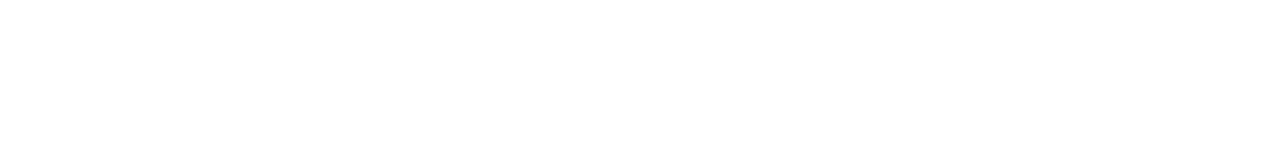
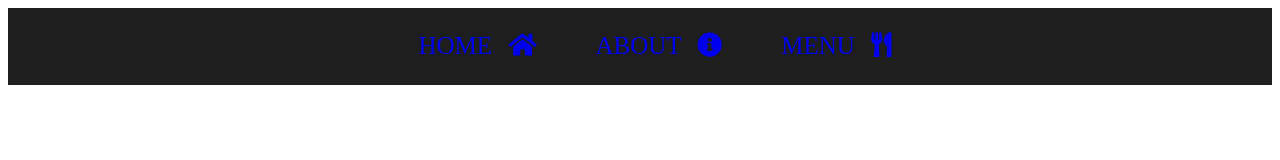
Before and after one commit to aleksanderstoyanov/Restaurant, a plain HTML site: page index.html in a window 1280 px wide. Drawn offline with Linux system fonts and the light colour scheme.

Commit message:
Restaurant navigation (#1)
* Set initial navigation styles and necessary hovers

* Add icons

```diff
--- /dev/null
+++ b/css/navigation.css
@@ -0,0 +1,26 @@
+.restaurant-navigation{
+  background-color: #1e1e1e;
+}
+.restaurant-navigation-items{
+    display: flex;
+    justify-content: center;
+    margin: 0%;
+}
+.restaurant-navigation-item{
+    list-style: none;
+    padding: 2%;
+}
+.restaurant-navigation-item a{
+    text-decoration: none;
+    text-transform: uppercase;
+    font-size: 25px;
+}
+.restaurant-navigation-item a i{
+   margin: 0px 10px 0px 10px;
+}
+/* hover */
+.restaurant-navigation-item a:hover {
+   transition: 0.6s;
+   color: #FFFFFF;
+   text-shadow: 0 0 10px #FFFFFF;
+}
--- a/index.html
+++ b/index.html
@@ -1,12 +1,29 @@
 <!DOCTYPE html>
 <html lang="en">
+
 <head>
     <meta charset="UTF-8">
     <meta http-equiv="X-UA-Compatible" content="IE=edge">
     <meta name="viewport" content="width=device-width, initial-scale=1.0">
+    <link rel="stylesheet" href="https://use.fontawesome.com/releases/v5.15.4/css/all.css" integrity="sha384-DyZ88mC6Up2uqS4h/KRgHuoeGwBcD4Ng9SiP4dIRy0EXTlnuz47vAwmeGwVChigm" crossorigin="anonymous">
+    <link rel="stylesheet" href="css/navigation.css">
     <title>Restaurant</title>
 </head>
+
 <body>
+    <nav class="restaurant-navigation">
+        <ul class="restaurant-navigation-items">
+            <li class="restaurant-navigation-item">
+                <a href="#">Home <i class="fas fa-home"></i></a>
+            </li>
+            <li class="restaurant-navigation-item">
+                <a href="#">About <i class="fas fa-info-circle"></i></a>
+            </li>
+            <li class="restaurant-navigation-item">
+                <a href="#">Menu <i class="fas fa-utensils"></i></a>
+            </li>
+        </ul>
+    </nav>
+</body>
 
-</body>
 </html>
```
